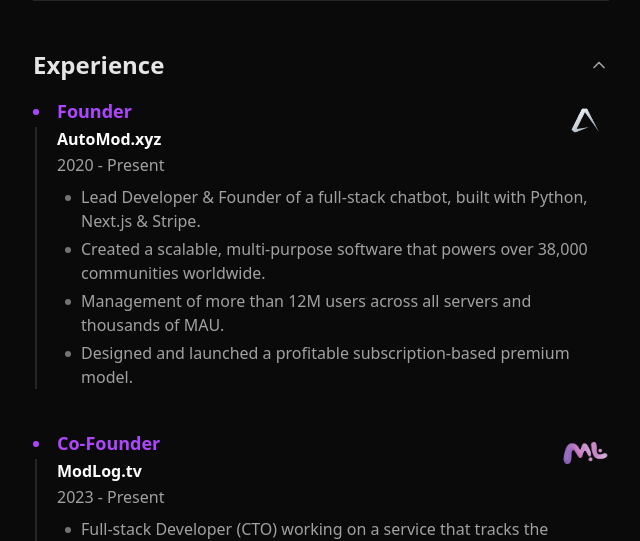
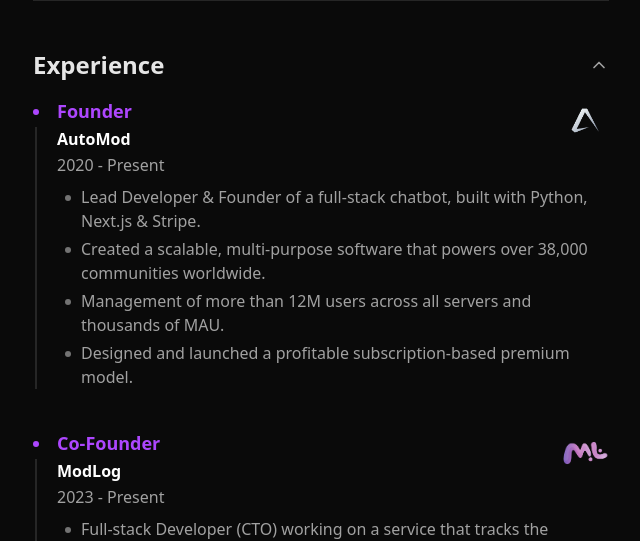
Before and after one commit to p2ktv/portfolio, a Next.js app: page / in a window 1280 px wide. Shown: the part 900-1441 px from the top of the page, without its empty margins (319-959 px from the left). Built offline with nearby package versions, Linux system fonts and the light colour scheme; no server answers.

Commit message:
feat: Change company names from domain style to regular text

```diff
--- a/src/app/page.tsx
+++ b/src/app/page.tsx
@@ -168,7 +168,7 @@
       <CollapsibleSection language={language} titleKey="experience">
         <ExperienceItem
           role="Founder"
-          company="AutoMod.xyz"
+          company="AutoMod"
           period="2020 - Present"
           logoSrc="/exp/automod.png"
           companyUrl="https://automod.xyz"
@@ -183,7 +183,7 @@
 
         <ExperienceItem
           role="Co-Founder"
-          company="ModLog.tv"
+          company="ModLog"
           period="2023 - Present"
           logoSrc="/exp/modlog.png"
           companyUrl="https://modlog.tv"
```
